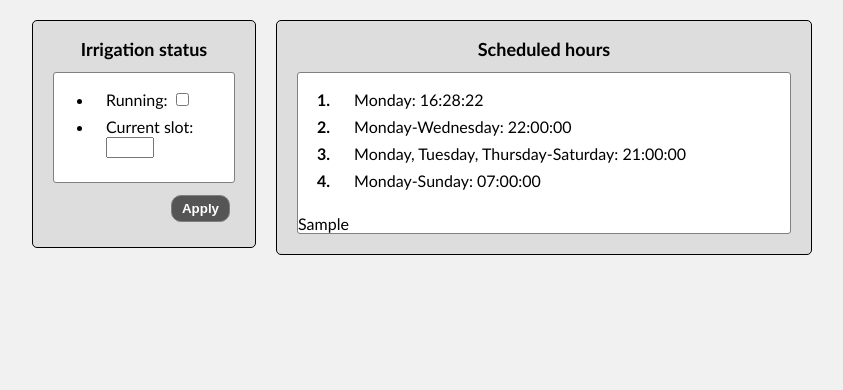
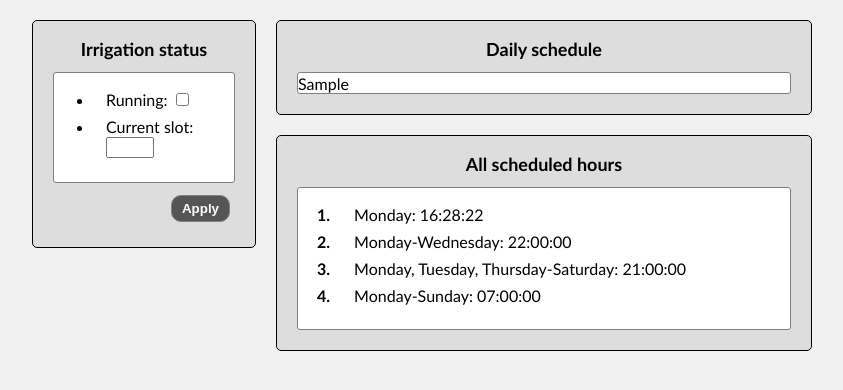
Before and after one commit to martimunicoy/IrrigationServer, a Django app: template server/scheduleManager/templates/index.html in a window 1280 px wide. Shown: the part 104-494 px from the top of the page, without its empty margins (218-1061 px from the left). Run offline with Django 3.2, Linux system fonts and the light colour scheme; data comes from the database, SQL or seed files in the repository; tables that the repository leaves empty hold one stand-in row (values such as "Sample post"); the template is opened without the code that fills it: values that come from a table or form of the project are taken from there, most other values are stand-ins (such as "Sample title", 1, 10 or a date in 2020); some libraries are stand-ins or nearby versions.

Commit message:
Visual enhancements to scheduleManager template

```diff
--- a/server/scheduleManager/static/scheduleManager/style.css
+++ b/server/scheduleManager/static/scheduleManager/style.css
@@ -58,6 +58,7 @@ body {
 }
 
 .leftframe {
+    margin-top: 20px;
     background-color: #DDD;
     padding: 5px 20px;
     border-radius: 5px;
@@ -65,6 +66,7 @@ body {
 }
 
 .rightframe {
+    margin-top: 20px;
     background-color: #DDD;
     padding: 5px 20px;
     width: 100%;
@@ -113,7 +115,6 @@ body {
     width: 30%;
     background-color: #F1F1F1;
     text-align: center;
-    padding-top: 20px;
     padding-right: 10px;
 }
 
@@ -122,7 +123,6 @@ body {
     width: 70%;
     background-color: #F1F1F1;
     text-align: center;
-    padding-top: 20px;
     padding-left: 10px;
 }
 
@@ -160,7 +160,6 @@ body {
   .rightcolumn, .leftcolumn{
     background-color: #F1F1F1;
     width: 100%;
-    padding-top: 20px;
     padding-left: 0px;
     padding-right: 0px;
   }
--- a/server/scheduleManager/templates/index.html
+++ b/server/scheduleManager/templates/index.html
@@ -57,7 +57,15 @@
         </div>
         <div class="rightcolumn">
             <div class="rightframe">
-                <h1>Scheduled hours</h1>
+                <h1>Daily schedule</h1>
+                <div class="card">
+                    {% autoescape off %}
+                    {{ plot_div }}
+                    {% endautoescape %}
+                </div>
+            </div>
+            <div class="rightframe">
+                <h1>All scheduled hours</h1>
                 <div class="card">
                     <!-- Listing scheduled hours -->
                     {% if irrigation_hours %}
@@ -69,9 +77,6 @@
                     {% else %}
                         <p>No hours are scheduled.</p>
                     {% endif %}
-                    {% autoescape off %}
-                    {{ plot_div }}
-                    {% endautoescape %}
                 </div>
             </div>
         </div>
```
